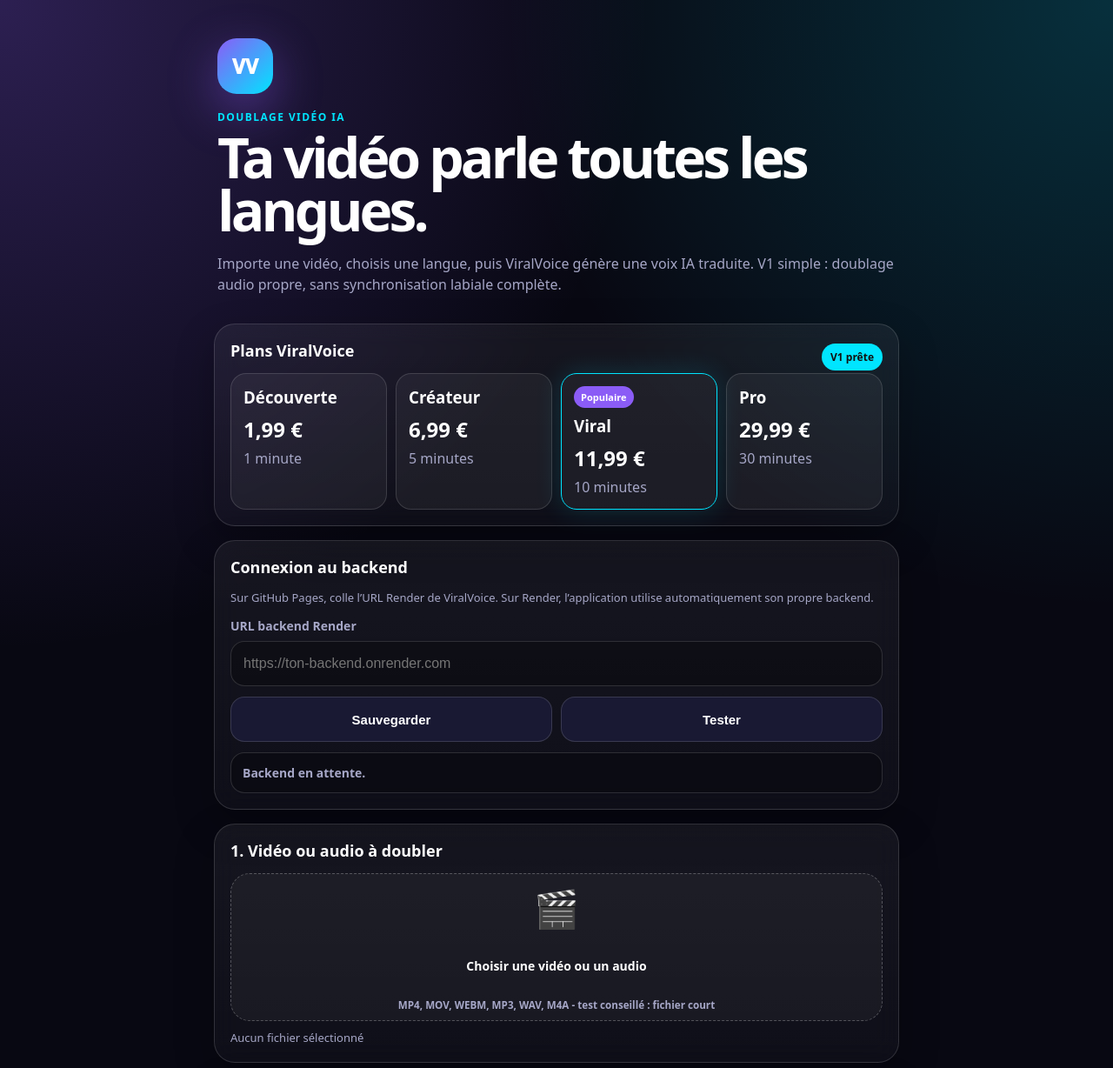
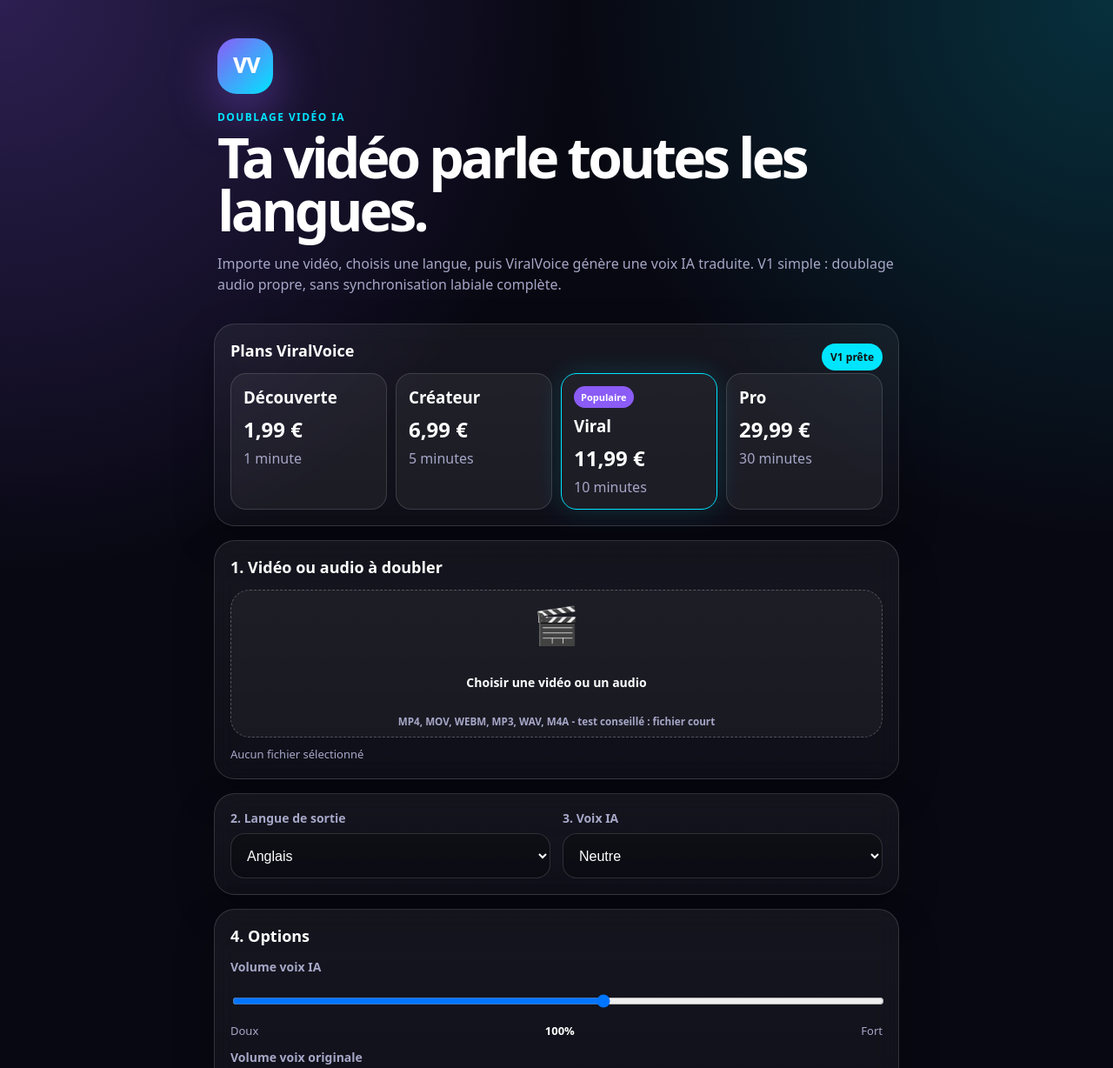
Before and after one commit to Chasmet/ViralVoice, a website: page index.html in a window 1280 px wide. Shown: the top 1228 px of the page at 87% size. Drawn offline with Linux system fonts and the light colour scheme.

Commit message:
Cache le lien Render dans un panneau admin

```diff
--- a/index.html
+++ b/index.html
@@ -7,12 +7,12 @@
   <meta name="description" content="ViralVoice transforme une vidéo ou un audio en doublage IA traduit avec OpenAI." />
   <title>ViralVoice - Doublage vidéo IA</title>
   <link rel="manifest" href="manifest.json" />
-  <link rel="stylesheet" href="style.css?v=20260508" />
+  <link rel="stylesheet" href="style.css?v=20260508b" />
 </head>
 <body>
   <main class="app">
     <section class="hero">
-      <div class="logo">VV</div>
+      <button id="adminLogoBtn" class="logo" type="button" aria-label="ViralVoice">VV</button>
       <p class="eyebrow">Doublage vidéo IA</p>
       <h1>Ta vidéo parle toutes les langues.</h1>
       <p class="subtitle">
@@ -55,10 +55,10 @@
       </div>
     </section>
 
-    <section class="card">
-      <h2>Connexion au backend</h2>
+    <section id="adminPanel" class="card admin-panel hidden">
+      <h2>Réglage admin</h2>
       <p class="hint">
-        Sur GitHub Pages, colle l’URL Render de ViralVoice. Sur Render, l’application utilise automatiquement son propre backend.
+        Cette zone est cachée aux utilisateurs. Elle sert uniquement à configurer ton backend.
       </p>
       <label for="backendUrl">URL backend Render</label>
       <input id="backendUrl" type="url" placeholder="https://ton-backend.onrender.com" autocomplete="off" />
@@ -66,7 +66,7 @@
         <button id="saveBackendBtn" class="secondary" type="button">Sauvegarder</button>
         <button id="testBackendBtn" class="secondary" type="button">Tester</button>
       </div>
-      <div id="backendStatus" class="notice">Backend en attente.</div>
+      <div id="backendStatus" class="notice">Service en attente.</div>
     </section>
 
     <section class="card">
@@ -129,6 +129,8 @@
       <p id="statusText">Traitement en cours...</p>
     </section>
 
+    <div id="userStatus" class="notice user-status hidden">Service en attente.</div>
+
     <section id="resultCard" class="card hidden">
       <h2>Résultat</h2>
       <p class="hint">Voix générée par IA. Pour une vraie synchronisation labiale, il faudra brancher ensuite Sync30 ou un moteur lip-sync.</p>
@@ -151,6 +153,6 @@
     </section>
   </main>
 
-  <script src="script.js?v=20260508"></script>
+  <script src="script.js?v=20260508b"></script>
 </body>
 </html>
```
